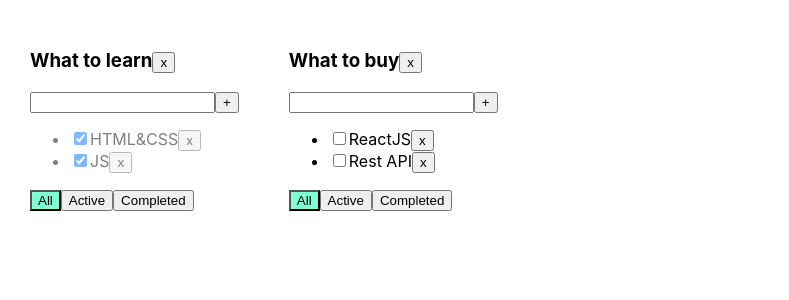
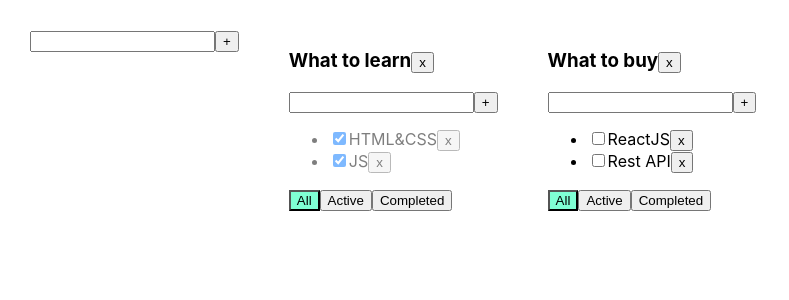
Before and after one commit to DmitriySmolin/react-todolist, a React (Create React App) app: page / in a window 1280 px wide. Shown: the top 300 px of the page, without its empty margins (0-789 px from the left). Built offline with nearby package versions, Linux system fonts and the light colour scheme.

Commit message:
feat: add soultion for 06 lesson (added the ability to create new task lists)

```diff
--- /dev/null
+++ b/src/AddItemForm.tsx
@@ -0,0 +1,44 @@
+import React, { useState } from 'react';
+
+export type addItemFormPropsType = {
+  addItem: (title: string) => void;
+};
+
+export function AddItemForm(props: addItemFormPropsType) {
+  let [title, setTitle] = useState('');
+  let [error, setError] = useState<string | null>(null);
+
+  const addItem = () => {
+    if (title.trim() === '') {
+      setError('Title is required');
+      return false;
+    }
+    props.addItem(title);
+    setTitle('');
+  };
+
+  const onChangeHandler = (e: React.ChangeEvent<HTMLInputElement>) => {
+    setTitle(e.currentTarget.value);
+  };
+
+  const onKeyPressHandler = (e: React.KeyboardEvent<HTMLInputElement>) => {
+    if (title.trim() === '') {
+      setError('Title is required');
+      return false;
+    }
+    if (e.key === 'Enter') {
+      props.addItem(title);
+      setTitle('');
+    }
+
+    setError(null);
+  };
+
+  return (
+    <div>
+      <input type="text" value={title} onChange={onChangeHandler} onKeyPress={onKeyPressHandler} className={error ? 'error' : ''} />
+      <button onClick={addItem}>+</button>
+      {error ? <div className="error-message">{error}</div> : ''}
+    </div>
+  );
+}
--- a/src/App.tsx
+++ b/src/App.tsx
@@ -2,6 +2,7 @@ import React, { useState } from 'react';
 import './App.css';
 import { Todolist } from './Todolist';
 import { v1 } from 'uuid';
+import { AddItemForm } from './AddItemForm';
 
 export type TaskType = {
   id: string;
@@ -51,8 +52,7 @@ function App() {
   });
 
   const removeTask = (id: string, todolistId: string) => {
-    let todolistTasks = tasks[todolistId];
-    tasks[todolistId] = todolistTasks.filter((t) => t.id !== id);
+    tasks[todolistId] = tasks[todolistId].filter((t) => t.id !== id);
     setTasks({ ...tasks });
   };
 
@@ -63,41 +63,67 @@ function App() {
     setTasks({ ...tasks });
   };
 
-  const changeStatus = (id: string, isDone: boolean, todolistId: string) => {
-    let todolistTask = tasks[todolistId];
-    let task = todolistTask.find((t) => t.id === id);
+  const changeTaskStatus = (id: string, isDone: boolean, todolistId: string) => {
+    let todolistTasks = tasks[todolistId];
+    let task = todolistTasks.find((t) => t.id === id);
     if (task) {
       task.isDone = isDone;
       setTasks({ ...tasks });
     }
   };
 
-  const changeFilter = (value: FilterValueType, id: string) => {
-    // setTodolists(value);
-    let todolist = todolists.find((tl) => tl.id === id);
+  const onChange = (id: string, newTitle: string, todolistId: string) => {
+    let todolistTasks = tasks[todolistId];
+    let task = todolistTasks.find((t) => t.id === id);
+    if (task) {
+      task.title = newTitle;
+      setTasks({ ...tasks });
+    }
+  };
+
+  const changeTodolistTitle = (newTitle: string, todolistId: string) => {
+    let todolist = todolists.find((tl) => tl.id === todolistId);
+    if (todolist) {
+      todolist.title = newTitle;
+    }
+    setTodolists([...todolists]);
+  };
+
+  const changeFilter = (value: FilterValueType, todolistId: string) => {
+    let todolist = todolists.find((tl) => tl.id === todolistId);
     if (todolist) {
       todolist.filter = value;
     }
     setTodolists([...todolists]);
   };
 
-  const removeTodolist = (id: string) => {
-    let filteredTodolists = todolists.filter((tl) => tl.id !== id);
+  const removeTodolist = (todolistId: string) => {
+    let filteredTodolists = todolists.filter((tl) => tl.id !== todolistId);
     setTodolists([...filteredTodolists]);
-    delete tasks[id];
+    delete tasks[todolistId];
     setTasks({ ...tasks });
   };
 
-  const jsxTodolistItems = todolists.map((tl) => {
-    let allTodolistTasks = tasks[tl.id];
-    let tasksForTodoList = allTodolistTasks;
+  const addTodolist = (title: string) => {
+    let todolist: TodolistType = {
+      id: v1(),
+      title: title,
+      filter: 'all',
+    };
+    setTodolists([todolist, ...todolists]);
+    setTasks({ [todolist.id]: [], ...tasks });
+  };
+
+  const jsxTodolists = todolists.map((tl) => {
+    let tasksForTodoList = tasks[tl.id];
 
     if (tl.filter === 'active') {
-      tasksForTodoList = allTodolistTasks.filter((t) => !t.isDone);
+      tasksForTodoList = tasks[tl.id].filter((t) => !t.isDone);
     }
     if (tl.filter === 'completed') {
-      tasksForTodoList = allTodolistTasks.filter((t) => t.isDone);
+      tasksForTodoList = tasks[tl.id].filter((t) => t.isDone);
     }
+
     return (
       <Todolist
         key={tl.id}
@@ -107,14 +133,21 @@ function App() {
         removeTask={removeTask}
         changeFilter={changeFilter}
         addTask={addTask}
-        changeTaskStatus={changeStatus}
+        changeTaskStatus={changeTaskStatus}
         filter={tl.filter}
         removeTodolist={removeTodolist}
+        onChange={onChange}
+        changeTodolistTitle={changeTodolistTitle}
       />
     );
   });
 
-  return <div className="App">{jsxTodolistItems}</div>;
+  return (
+    <div className="App">
+      <AddItemForm addItem={addTodolist} />
+      {jsxTodolists}
+    </div>
+  );
 }
 
 export default App;
--- /dev/null
+++ b/src/EditableSpan.tsx
@@ -0,0 +1,31 @@
+import React, { useState } from 'react';
+
+type EditableSpanPropsType = {
+  title: string;
+  onChange: (newTitle: string) => void;
+};
+
+export function EditableSpan(props: EditableSpanPropsType) {
+  let [editMode, setEditMode] = useState<boolean>(false);
+
+  let [title, setTitle] = useState<string>(props.title);
+
+  const activatedEditMode = () => {
+    setEditMode(true);
+    setTitle(props.title);
+  };
+  const deActivatedEditMode = () => {
+    setEditMode(false);
+    props.onChange(title);
+  };
+
+  const onChangeTitleHandler = (e: React.ChangeEvent<HTMLInputElement>) => {
+    setTitle(e.currentTarget.value);
+  };
+
+  return editMode ? (
+    <input type="text" value={title} autoFocus onBlur={deActivatedEditMode} onChange={onChangeTitleHandler} />
+  ) : (
+    <span onDoubleClick={activatedEditMode}>{props.title}</span>
+  );
+}
--- a/src/Todolist.tsx
+++ b/src/Todolist.tsx
@@ -1,53 +1,42 @@
-import React, { useState } from 'react';
+import React from 'react';
 import { TaskType, FilterValueType } from './App';
+import { AddItemForm } from './AddItemForm';
+import { EditableSpan } from './EditableSpan';
 
 type PropsType = {
   todolistId: string;
   title: string;
   tasks: Array<TaskType>;
   removeTask: (id: string, todolistId: string) => void;
-  changeFilter: (value: FilterValueType, id: string) => void;
+  changeFilter: (value: FilterValueType, todolistId: string) => void;
   addTask: (title: string, todolistId: string) => void;
   changeTaskStatus: (id: string, isDone: boolean, todolistId: string) => void;
   filter: FilterValueType;
   removeTodolist: (id: string) => void;
+  onChange: (id: string, newTitle: string, todolistId: string) => void;
+  changeTodolistTitle: (newTitle: string, todolistId: string) => void;
 };
 
 export function Todolist(props: PropsType) {
-  let jsxElements = props.tasks.map((t) => {
+  const jsxElements = props.tasks.map((t) => {
     const onClickHandler = () => props.removeTask(t.id, props.todolistId);
 
-    const onChangeHandler = (e: React.ChangeEvent<HTMLInputElement>) =>
+    const onChangeHandler = (e: React.ChangeEvent<HTMLInputElement>) => {
       props.changeTaskStatus(t.id, e.currentTarget.checked, props.todolistId);
+    };
+
+    const onChange = (newTitle: string) => {
+      props.onChange(t.id, newTitle, props.todolistId);
+    };
 
     return (
       <li key={t.id} className={t.isDone ? 'is-done' : ''}>
         <input type="checkbox" checked={t.isDone} onChange={onChangeHandler} />
-        <span>{t.title}</span>
+        <EditableSpan title={t.title} onChange={onChange} />
         <button onClick={onClickHandler}>x</button>
       </li>
     );
   });
-
-  let [title, setTitle] = useState('');
-  let [error, setError] = useState<string | null>(null);
-
-  const addTask = () => {
-    if (title.trim() === '') {
-      setError('Title is required');
-      return false;
-    }
-    props.addTask(title, props.todolistId);
-    setTitle('');
-  };
-
-  const onChangeHandler = (e: React.ChangeEvent<HTMLInputElement>) => {
-    setTitle(e.currentTarget.value);
-  };
-  const onKeyPressHandler = (e: React.KeyboardEvent<HTMLInputElement>) => {
-    setError(null);
-    if (e.key === 'Enter') addTask();
-  };
 
   const onAllClickHandler = () => {
     props.changeFilter('all', props.todolistId);
@@ -59,23 +48,25 @@ export function Todolist(props: PropsType) {
     props.changeFilter('completed', props.todolistId);
   };
 
+  const addTask = (title: string) => {
+    props.addTask(title, props.todolistId);
+  };
+
+  const changeTodolistTitle = (newTitle: string) => {
+    props.changeTodolistTitle(newTitle, props.todolistId);
+  };
+
+  const onRemoveTodolist = () => {
+    props.removeTodolist(props.todolistId);
+  };
+
   return (
     <div>
       <h3>
-        {props.title}
-        <button onClick={() => props.removeTodolist(props.todolistId)}>x</button>
+        <EditableSpan title={props.title} onChange={changeTodolistTitle} />
+        <button onClick={onRemoveTodolist}>x</button>
       </h3>
-      <div>
-        <input
-          type="text"
-          value={title}
-          onChange={onChangeHandler}
-          onKeyPress={onKeyPressHandler}
-          className={error ? 'error' : ''}
-        />
-        <button onClick={addTask}>+</button>
-        {error ? <div className="error-message">{error}</div> : ''}
-      </div>
+      <AddItemForm addItem={addTask} />
       <ul>{jsxElements}</ul>
       <div>
         <button className={props.filter === 'all' ? 'active-filter' : ''} onClick={onAllClickHandler}>
```
Also changed, not shown: tsconfig.json (+2 -8 lines).
